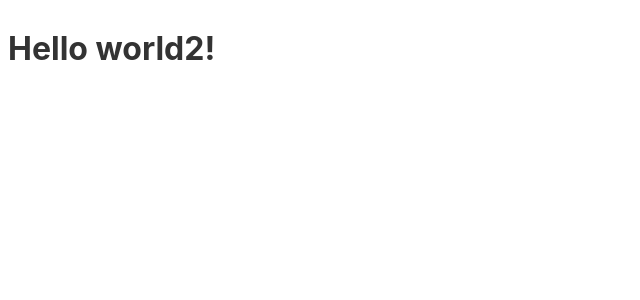
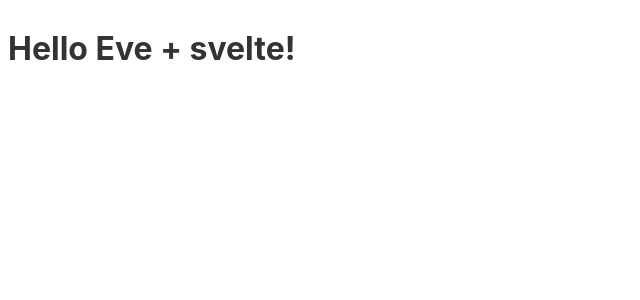
Before and after one commit to mellewynia/eve-fe, a Svelte app: page / in a window 1280 px wide. Shown: the top 300 px of the page, without its empty margins (0-640 px from the left). Built offline with nearby package versions, Linux system fonts and the light colour scheme.

Commit message:
Check auto-deploy of Netlify

```diff
--- a/src/App.svelte
+++ b/src/App.svelte
@@ -1,5 +1,5 @@
 <script>
-	let name = 'world2';
+	let name = 'Eve + svelte';
 </script>
 
 <h1>Hello {name}!</h1>
```
